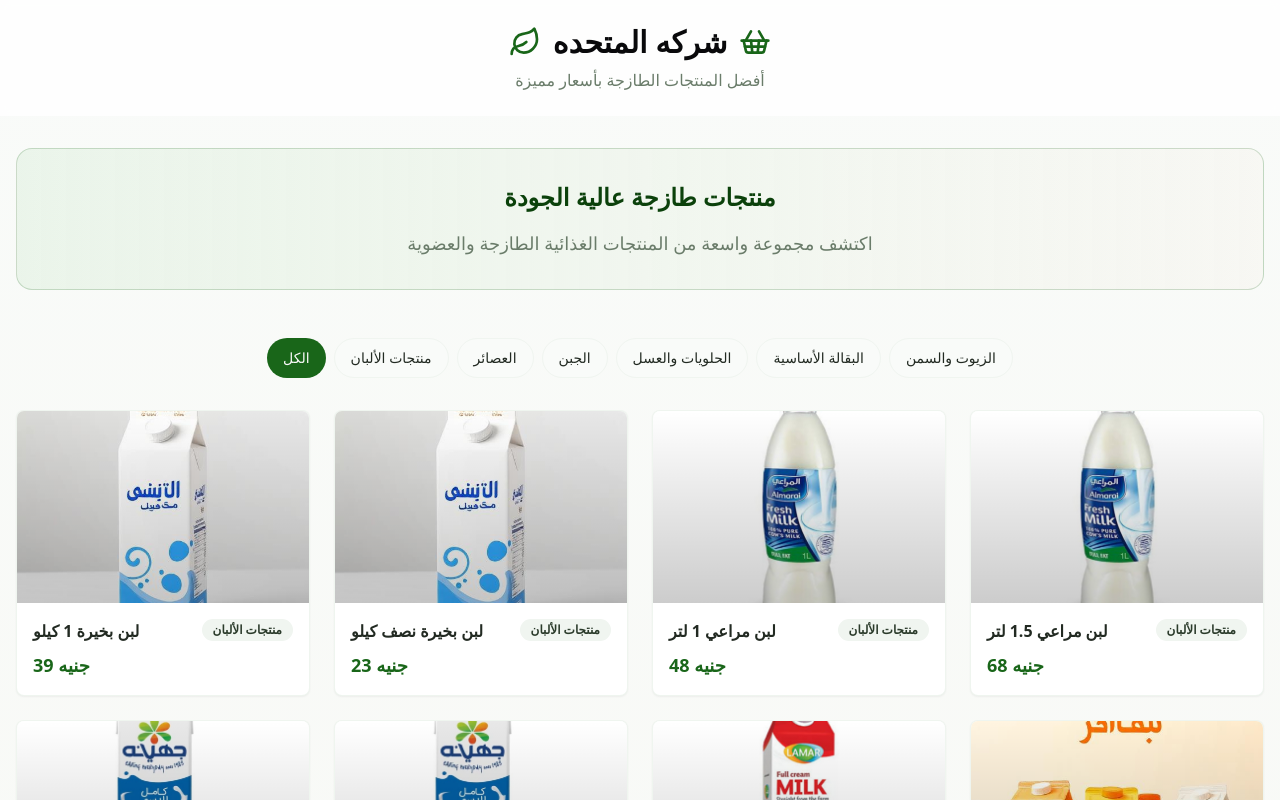
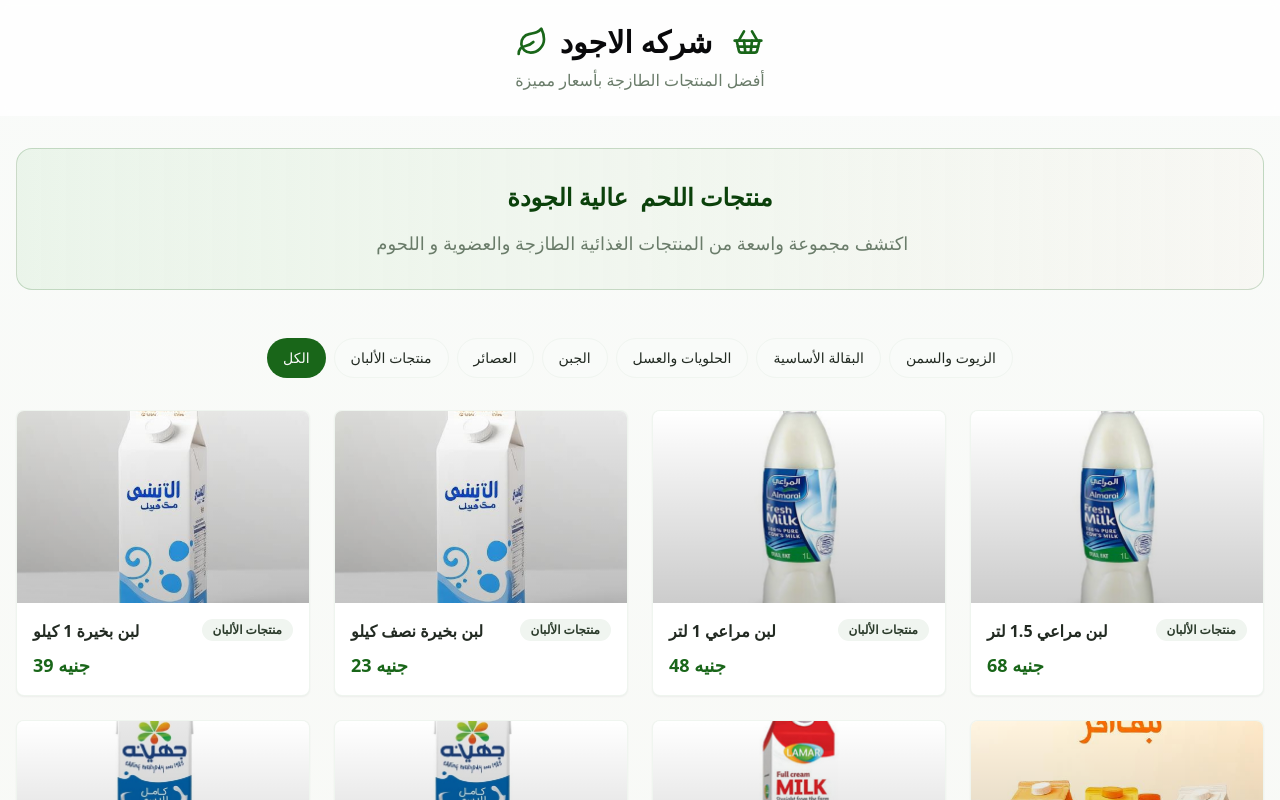
Before and after one commit to OmarAdelGalal/my-egyptian-mart, a React (Vite) app: page / in a window 1280 px wide. Shown: the top 800 px of the page. Built offline with nearby package versions, Linux system fonts and the light colour scheme.

Commit message:
Visual edit in Lovable
Edited UI in Lovable

```diff
--- a/src/pages/Index.tsx
+++ b/src/pages/Index.tsx
@@ -8,7 +8,9 @@ import { ShoppingBasket, Leaf, Settings } from "lucide-react";
 import { Button } from "@/components/ui/button";
 const Index = () => {
   const navigate = useNavigate();
-  const { products } = useProducts();
+  const {
+    products
+  } = useProducts();
   const [activeCategory, setActiveCategory] = useState("الكل");
   const filteredProducts = activeCategory === "الكل" ? products : products.filter(product => product.category === activeCategory);
   return <div className="min-h-screen bg-gradient-to-b from-background to-organic-beige">
@@ -21,7 +23,7 @@ const Index = () => {
             </div>
             <div className="flex items-center gap-3">
               <Leaf className="h-8 w-8 text-fresh-green" />
-              <h1 className="text-3xl font-bold bg-[var(--gradient-fresh)] bg-clip-text text-zinc-950">شركه المتحده</h1>
+              <h1 className="text-3xl font-bold bg-[var(--gradient-fresh)] bg-clip-text text-zinc-950">شركه الاجود </h1>
               <ShoppingBasket className="h-8 w-8 text-fresh-green" />
             </div>
             <div className="w-24"></div>
@@ -36,12 +38,8 @@ const Index = () => {
       <main className="container mx-auto px-4 py-8">
         {/* Hero Section */}
         <div className="text-center mb-12 p-8 bg-gradient-to-r from-fresh-green-light/30 to-organic-beige/50 rounded-2xl border border-fresh-green/20">
-          <h2 className="text-2xl font-bold text-fresh-green-dark mb-4" dir="rtl">
-            منتجات طازجة عالية الجودة
-          </h2>
-          <p className="text-lg text-muted-foreground" dir="rtl">
-            اكتشف مجموعة واسعة من المنتجات الغذائية الطازجة والعضوية
-          </p>
+          <h2 className="text-2xl font-bold text-fresh-green-dark mb-4" dir="rtl">منتجات اللحم  عالية الجودة</h2>
+          <p className="text-lg text-muted-foreground" dir="rtl">اكتشف مجموعة واسعة من المنتجات الغذائية الطازجة والعضوية و اللحوم </p>
         </div>
 
         {/* Category Filter */}
```
